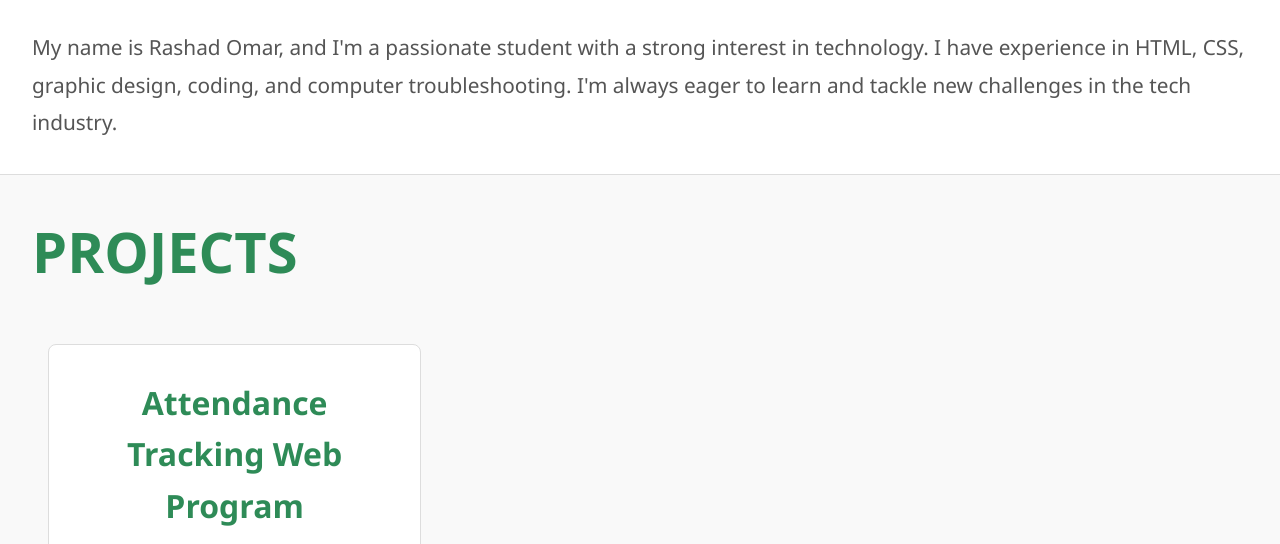
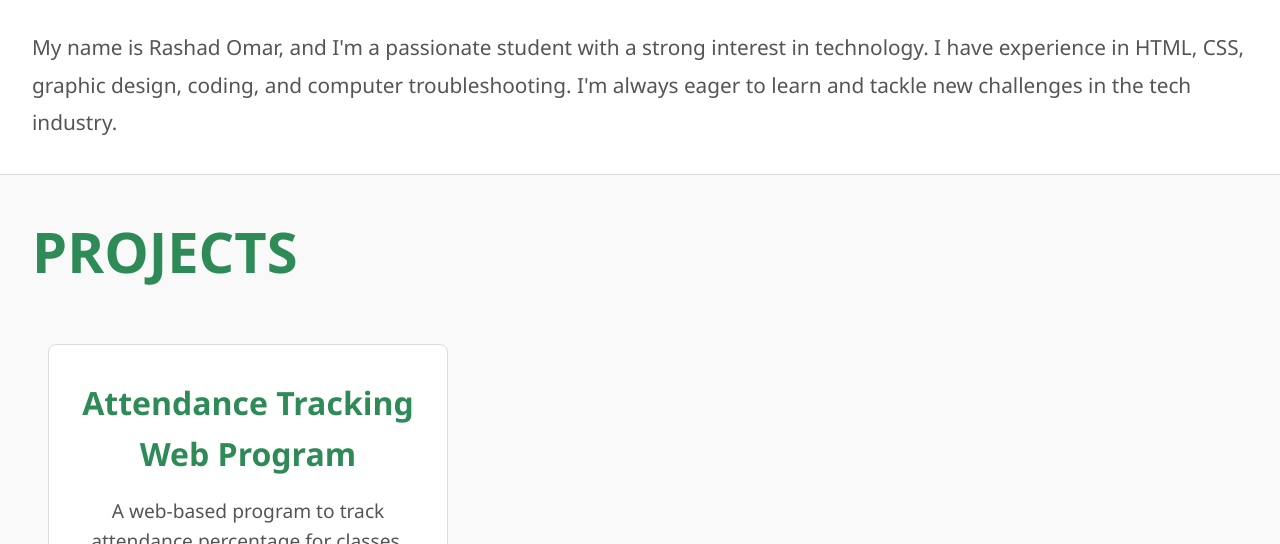
Before and after one commit to rashadommarst/rashadommarst.github.io, a plain HTML site: page index.html in a window 1280 px wide. Shown: the part 753-1297 px from the top of the page. Drawn offline with Linux system fonts and the light colour scheme; a script that the page names is missing.

Commit message:
Update styles.css

```diff
--- a/styles.css
+++ b/styles.css
@@ -108,7 +108,7 @@ section {
 }
 
 .project-box {
-    width: calc(33.33% - 2rem); /* Adjust width based on the number of project boxes */
+    width: calc(25rem); /* Adjust width based on the number of project boxes */
     background-color: #fff;
     border: 1px solid #ddd;
     border-radius: 8px;
```
